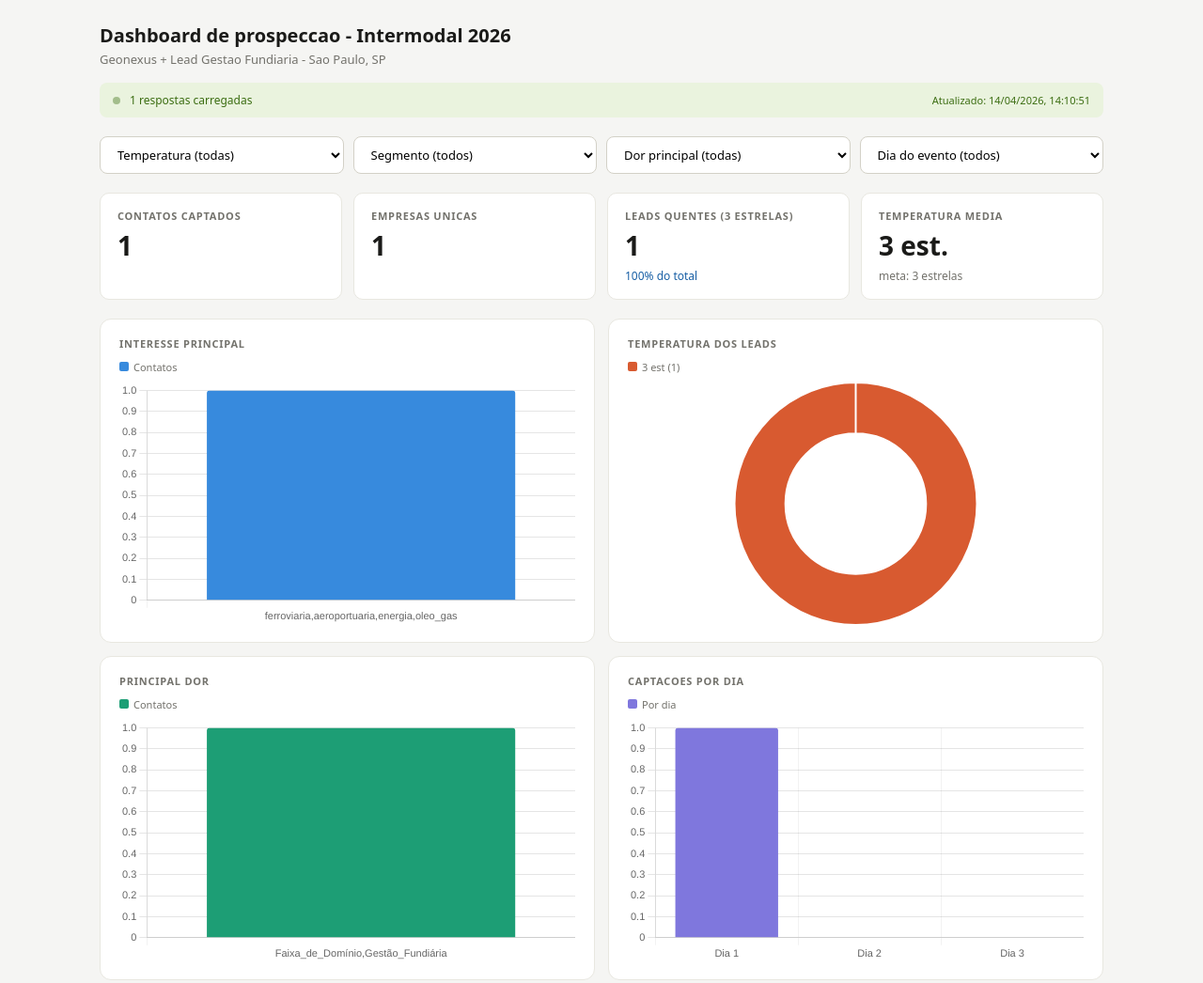
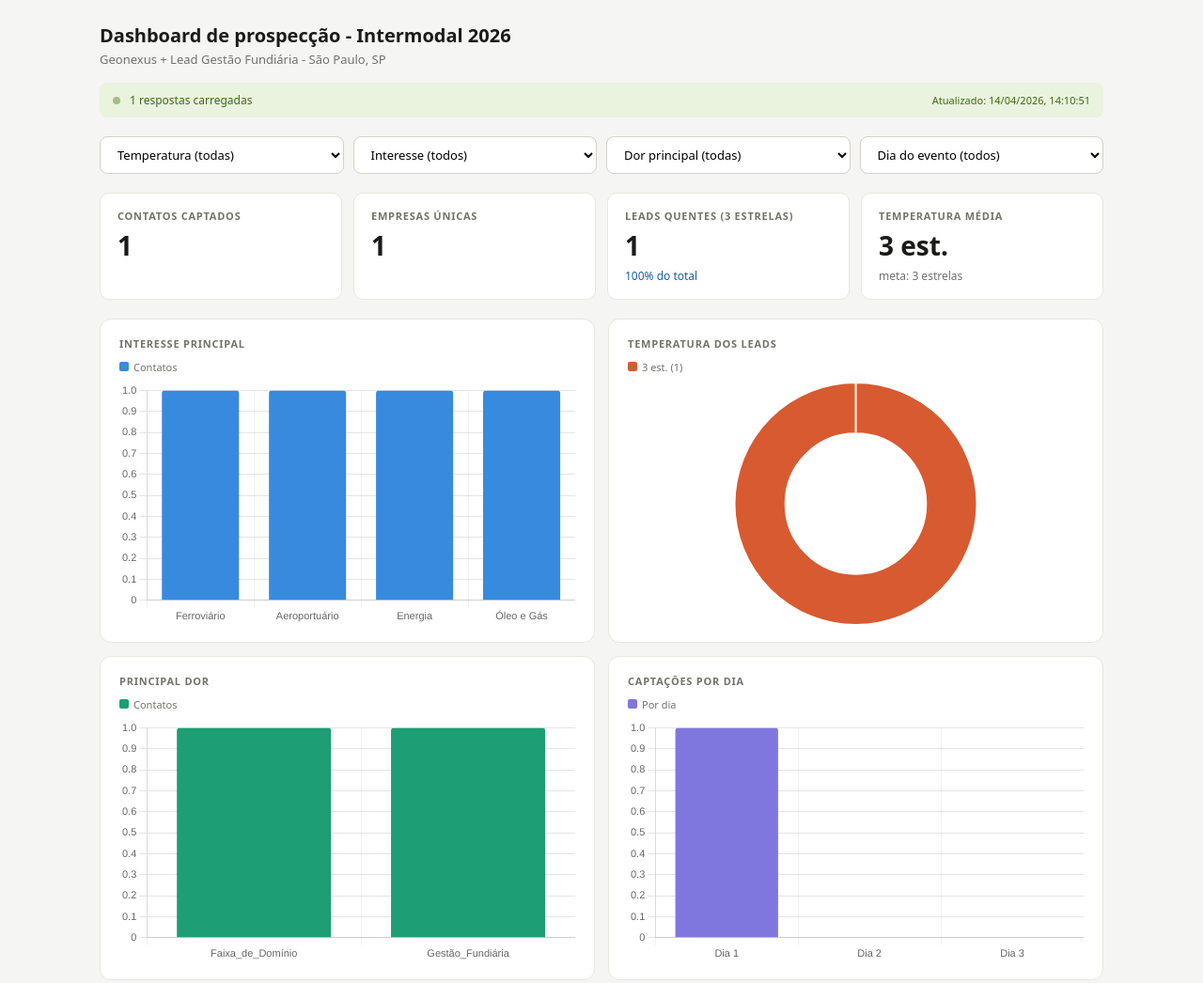
Before and after one commit to Leadfelipe/geonexus-dashboard, a plain HTML site: page index.html in a window 1280 px wide. Shown: the top 1046 px of the page at 94% size. Drawn offline with nearby package versions, Linux system fonts and the light colour scheme.

Commit message:
Refactor HTML structure and update content

```diff
--- a/index.html
+++ b/index.html
@@ -34,106 +34,458 @@ tbody tr:last-child td{border-bottom:none}
 .sb{display:flex;align-items:center;gap:10px;padding:10px 14px;background:#EAF3DE;border-radius:8px;margin-bottom:1rem;font-size:12px;color:#3B6D11}
 .dot{width:8px;height:8px;border-radius:50%;background:#3B6D11;animation:pulse 2s infinite}
 @keyframes pulse{0%,100%{opacity:1}50%{opacity:.4}}
-@media(max-width:700px){.metrics{grid-template-columns:1fr 1fr}.charts{grid-template-columns:1fr}}
+@media(max-width:700px){
+  .metrics{grid-template-columns:1fr 1fr}
+  .charts{grid-template-columns:1fr}
+}
 </style>
 </head>
 <body>
 <div class="page">
-<div style="margin-bottom:1rem"><h1>Dashboard de prospeccao - Intermodal 2026</h1><p class="sub">Geonexus + Lead Gestao Fundiaria - Sao Paulo, SP</p></div>
-<div class="sb"><span class="dot"></span><span id="st">Carregando dados...</span><span style="font-size:11px;margin-left:auto" id="lu"></span></div>
+  <div style="margin-bottom:1rem">
+    <h1>Dashboard de prospecção - Intermodal 2026</h1>
+    <p class="sub">Geonexus + Lead Gestão Fundiária - São Paulo, SP</p>
+  </div>
+
+  <div class="sb">
+    <span class="dot"></span>
+    <span id="st">Carregando dados...</span>
+    <span style="font-size:11px;margin-left:auto" id="lu"></span>
+  </div>
+
   <div class="filters">
-<select id="ft" onchange="render()"><option value="">Temperatura (todas)</option><option value="3">3 estrelas</option><option value="2">2 estrelas</option><option value="1">1 estrela</option></select>
-<select id="fs" onchange="render()"><option value="">Segmento (todos)</option></select>
-<select id="fd" onchange="render()"><option value="">Dor principal (todas)</option></select>
-<select id="fdia" onchange="render()"><option value="">Dia do evento (todos)</option><option value="14">Dia 1 - 14/04</option><option value="15">Dia 2 - 15/04</option><option value="16">Dia 3 - 16/04</option></select>
+    <select id="ft" onchange="render()">
+      <option value="">Temperatura (todas)</option>
+      <option value="3">3 estrelas</option>
+      <option value="2">2 estrelas</option>
+      <option value="1">1 estrela</option>
+    </select>
+
+    <select id="fs" onchange="render()">
+      <option value="">Interesse (todos)</option>
+    </select>
+
+    <select id="fd" onchange="render()">
+      <option value="">Dor principal (todas)</option>
+    </select>
+
+    <select id="fdia" onchange="render()">
+      <option value="">Dia do evento (todos)</option>
+      <option value="14">Dia 1 - 14/04</option>
+      <option value="15">Dia 2 - 15/04</option>
+      <option value="16">Dia 3 - 16/04</option>
+    </select>
   </div>
+
   <div class="metrics">
-<div class="met"><p class="met-lbl">Contatos captados</p><p class="met-val" id="m1">-</p></div>
-<div class="met"><p class="met-lbl">Empresas unicas</p><p class="met-val" id="m2">-</p></div>
-<div class="met"><p class="met-lbl">Leads quentes (3 estrelas)</p><p class="met-val" id="m3">-</p><p class="met-sub" style="color:#185FA5" id="m3s"></p></div>
-<div class="met"><p class="met-lbl">Temperatura media</p><p class="met-val" id="m4">-</p><p class="met-sub" style="color:#73726c">meta: 3 estrelas</p></div>
+    <div class="met">
+      <p class="met-lbl">Contatos captados</p>
+      <p class="met-val" id="m1">-</p>
     </div>
+    <div class="met">
+      <p class="met-lbl">Empresas únicas</p>
+      <p class="met-val" id="m2">-</p>
+    </div>
+    <div class="met">
+      <p class="met-lbl">Leads quentes (3 estrelas)</p>
+      <p class="met-val" id="m3">-</p>
+      <p class="met-sub" style="color:#185FA5" id="m3s"></p>
+    </div>
+    <div class="met">
+      <p class="met-lbl">Temperatura média</p>
+      <p class="met-val" id="m4">-</p>
+      <p class="met-sub" style="color:#73726c">meta: 3 estrelas</p>
+    </div>
+  </div>
+
   <div class="charts">
-<div class="card"><p class="ct">Interesse principal</p><div class="leg" style="margin-bottom:8px"><span><i style="background:#378ADD"></i>Contatos</span></div><div style="position:relative;width:100%;height:260px"><canvas id="c1" role="img" aria-label="Interesse">.</canvas></div></div>
-<div class="card"><p class="ct">Temperatura dos leads</p><div class="leg" id="lt" style="margin-bottom:8px"></div><div style="position:relative;width:100%;height:260px"><canvas id="c2" role="img" aria-label="Temp">.</canvas></div></div>
-<div class="card"><p class="ct">Principal dor</p><div class="leg" style="margin-bottom:8px"><span><i style="background:#1D9E75"></i>Contatos</span></div><div style="position:relative;width:100%;height:260px"><canvas id="c3" role="img" aria-label="Dor">.</canvas></div></div>
-<div class="card"><p class="ct">Captacoes por dia</p><div class="leg" style="margin-bottom:8px"><span><i style="background:#7F77DD"></i>Por dia</span></div><div style="position:relative;width:100%;height:260px"><canvas id="c4" role="img" aria-label="Dia">.</canvas></div></div>
+    <div class="card">
+      <p class="ct">Interesse principal</p>
+      <div class="leg" style="margin-bottom:8px">
+        <span><i style="background:#378ADD"></i>Contatos</span>
       </div>
+      <div style="position:relative;width:100%;height:260px">
+        <canvas id="c1" role="img" aria-label="Interesse">.</canvas>
+      </div>
+    </div>
+
+    <div class="card">
+      <p class="ct">Temperatura dos leads</p>
+      <div class="leg" id="lt" style="margin-bottom:8px"></div>
+      <div style="position:relative;width:100%;height:260px">
+        <canvas id="c2" role="img" aria-label="Temperatura">.</canvas>
+      </div>
+    </div>
+
+    <div class="card">
+      <p class="ct">Principal dor</p>
+      <div class="leg" style="margin-bottom:8px">
+        <span><i style="background:#1D9E75"></i>Contatos</span>
+      </div>
+      <div style="position:relative;width:100%;height:260px">
+        <canvas id="c3" role="img" aria-label="Dor">.</canvas>
+      </div>
+    </div>
+
+    <div class="card">
+      <p class="ct">Captações por dia</p>
+      <div class="leg" style="margin-bottom:8px">
+        <span><i style="background:#7F77DD"></i>Por dia</span>
+      </div>
+      <div style="position:relative;width:100%;height:260px">
+        <canvas id="c4" role="img" aria-label="Dia">.</canvas>
+      </div>
+    </div>
+  </div>
+
   <div class="tbl-card">
     <p class="ct" style="margin-bottom:12px">Leads recentes</p>
-<div style="overflow-x:auto"><table>
-<thead><tr><th>Nome</th><th>Empresa</th><th>Segmento</th><th>Dor principal</th><th>Temperatura</th><th>Estado</th></tr></thead>
-<tbody id="tb"><tr><td colspan="6" style="text-align:center;padding:2rem;color:#73726c">Carregando...</td></tr></tbody>
-</table></div>
+    <div style="overflow-x:auto">
+      <table>
+        <thead>
+          <tr>
+            <th>Nome</th>
+            <th>Empresa</th>
+            <th>Interesses</th>
+            <th>Dores</th>
+            <th>Temperatura</th>
+            <th>Estado</th>
+          </tr>
+        </thead>
+        <tbody id="tb">
+          <tr>
+            <td colspan="6" style="text-align:center;padding:2rem;color:#73726c">Carregando...</td>
+          </tr>
+        </tbody>
+      </table>
     </div>
   </div>
+</div>
+
 <script>
-var IL={rodoviaria:'Rodovias',ferroviaria:'Ferroviario',aeroportuaria:'Aeroportos',energia:'Energia',oleo_gas:'Oleo e Gas',portuaria:'Portuario',construcao_civil:'Construcao Civil',tecnologia:'Tecnologia',esg:'ESG',logistica:'Logistica',outros:'Outros'};
-var DL={'Faixa_de_Dominio':'Faixa de Dominio','Gestao_Fundiaria':'Gestao Fundiaria',BI:'BI','GEO/BIM':'GEO/BIM','Gestao_e_Monitoramento_de_Ativo':'Gest. Ativos','Avaliacao':'Avaliacao',outros:'Outros'};
-var SC={3:'#D85A30',2:'#EF9F27',1:'#B4B2A9'};
-var CH={},DATA=[];
-function setErr(m){var s=document.querySelector('.sb');s.style.background='#FCEBEB';s.style.color='#A32D2D';document.querySelector('.dot').style.background='#A32D2D';document.getElementById('st').textContent=m;}
+var IL = {
+  rodoviaria:'Rodovias',
+  ferroviaria:'Ferroviário',
+  aeroportuaria:'Aeroportuário',
+  energia:'Energia',
+  oleo_gas:'Óleo e Gás',
+  portuaria:'Portuário',
+  construcao_civil:'Construção Civil',
+  tecnologia:'Tecnologia',
+  esg:'ESG',
+  logistica:'Logística',
+  outros:'Outros'
+};
+
+var DL = {
+  'Faixa_de_Dominio':'Faixa de Domínio',
+  'Gestao_Fundiaria':'Gestão Fundiária',
+  BI:'BI',
+  'GEO/BIM':'GEO/BIM',
+  'Gestao_e_Monitoramento_de_Ativo':'Gestão e Monitoramento de Ativo',
+  'Avaliacao':'Avaliação',
+  outros:'Outros'
+};
+
+var SC = {
+  3:'#D85A30',
+  2:'#EF9F27',
+  1:'#B4B2A9'
+};
+
+var CH = {};
+var DATA = [];
+
+function setErr(m){
+  var s = document.querySelector('.sb');
+  s.style.background = '#FCEBEB';
+  s.style.color = '#A32D2D';
+  document.querySelector('.dot').style.background = '#A32D2D';
+  document.getElementById('st').textContent = m;
+}
+
+function normList(v){
+  return (v || '')
+    .split(',')
+    .map(function(x){ return x.trim(); })
+    .filter(Boolean);
+}
+
+function mapAlias(list, dict){
+  return list.map(function(k){ return dict[k] || k; });
+}
+
 async function load(){
   try{
-var r=await fetch('data.json?t='+Date.now());
-if(!r.ok)throw new Error('Aguardando GitHub Action gerar data.json (status '+r.status+')');
-var q=await r.json();
-if(q.error)throw new Error('ArcGIS erro: '+q.error.message);
-DATA=(q.features||[]).map(function(f){return f.attributes;});
-fillF();render();
-var sb=document.querySelector('.sb');sb.style.background='#EAF3DE';sb.style.color='#3B6D11';document.querySelector('.dot').style.background='#3B6D11';
-document.getElementById('st').textContent=DATA.length+' respostas carregadas';
-document.getElementById('lu').textContent='Atualizado: '+new Date().toLocaleString('pt-BR');
-}catch(e){setErr(e.message);}
+    var r = await fetch('data.json?t=' + Date.now());
+    if(!r.ok) throw new Error('Aguardando GitHub Action gerar data.json (status ' + r.status + ')');
+
+    var q = await r.json();
+    if(q.error) throw new Error('ArcGIS erro: ' + q.error.message);
+
+    DATA = (q.features || []).map(function(f){ return f.attributes; });
+
+    fillF();
+    render();
+
+    var sb = document.querySelector('.sb');
+    sb.style.background = '#EAF3DE';
+    sb.style.color = '#3B6D11';
+    document.querySelector('.dot').style.background = '#3B6D11';
+
+    document.getElementById('st').textContent = DATA.length + ' respostas carregadas';
+    document.getElementById('lu').textContent = 'Atualizado: ' + new Date().toLocaleString('pt-BR');
+  }catch(e){
+    setErr(e.message);
   }
+}
+
 function fillF(){
-var ss=[...new Set(DATA.flatMap(function(r){return(r.interesse_principal||'').split(' ');}).map(function(k){return IL[k];}).filter(Boolean))];
-var ds=[...new Set(DATA.flatMap(function(r){return(r.principal_dor||'').split(' ');}).map(function(k){return DL[k];}).filter(Boolean))];
-var sf=document.getElementById('fs');sf.innerHTML='<option value="">Segmento (todos)</option>';ss.forEach(function(s){var o=document.createElement('option');o.value=s;o.textContent=s;sf.appendChild(o);});
-var df=document.getElementById('fd');df.innerHTML='<option value="">Dor principal (todas)</option>';ds.forEach(function(d){var o=document.createElement('option');o.value=d;o.textContent=d;df.appendChild(o);});
+  var interesses = [...new Set(
+    DATA.flatMap(function(r){
+      return mapAlias(normList(r.interesse_principal), IL);
+    })
+  )].sort();
+
+  var dores = [...new Set(
+    DATA.flatMap(function(r){
+      return mapAlias(normList(r.principal_dor), DL);
+    })
+  )].sort();
+
+  var sf = document.getElementById('fs');
+  sf.innerHTML = '<option value="">Interesse (todos)</option>';
+  interesses.forEach(function(s){
+    var o = document.createElement('option');
+    o.value = s;
+    o.textContent = s;
+    sf.appendChild(o);
+  });
+
+  var df = document.getElementById('fd');
+  df.innerHTML = '<option value="">Dor principal (todas)</option>';
+  dores.forEach(function(d){
+    var o = document.createElement('option');
+    o.value = d;
+    o.textContent = d;
+    df.appendChild(o);
+  });
 }
+
 function filt(){
-var t=document.getElementById('ft').value,s=document.getElementById('fs').value,d=document.getElementById('fd').value,dia=document.getElementById('fdia').value;
+  var t = document.getElementById('ft').value;
+  var s = document.getElementById('fs').value;
+  var d = document.getElementById('fd').value;
+  var dia = document.getElementById('fdia').value;
+
   return DATA.filter(function(r){
-if(t&&String(r.temperatura_estrelas_avalie_seu)!==t)return false;
-if(s&&!(r.interesse_principal||'').split(' ').map(function(k){return IL[k];}).includes(s))return false;
-if(d&&!(r.principal_dor||'').split(' ').map(function(k){return DL[k];}).includes(d))return false;
-if(dia&&new Date(r.CreationDate||0).getDate()!==Number(dia))return false;
+    if(t && String(r.temperatura_estrelas_avalie_seu) !== t) return false;
+
+    var interesses = mapAlias(normList(r.interesse_principal), IL);
+    if(s && !interesses.includes(s)) return false;
+
+    var dores = mapAlias(normList(r.principal_dor), DL);
+    if(d && !dores.includes(d)) return false;
+
+    if(dia && new Date(r.CreationDate || 0).getDate() !== Number(dia)) return false;
+
     return true;
   });
 }
-function cM(rows,f,lm){var c={};rows.forEach(function(r){(r[f]||'').split(' ').forEach(function(k){if(!k)return;var l=lm[k]||k;c[l]=(c[l]||0)+1;});});return Object.entries(c).sort(function(a,b){return b[1]-a[1];});}
-function cS(rows,f){var c={};rows.forEach(function(r){if(r[f])c[r[f]]=(c[r[f]]||0)+1;});return Object.entries(c).sort(function(a,b){return b[1]-a[1];});}
-function mk(id,type,labels,data,colors,ex){
-ex=ex||{};if(CH[id])CH[id].destroy();
-CH[id]=new Chart(document.getElementById(id),{type:type,data:{labels:labels,datasets:[{data:data,backgroundColor:colors,borderRadius:type==='bar'?3:0,borderWidth:type==='doughnut'?2:0,borderColor:'#fff'}]},options:Object.assign({responsive:true,maintainAspectRatio:false,plugins:{legend:{display:false}},indexAxis:type==='bar'&&labels.length>4?'y':'x'},ex)});
+
+function cM(rows, field, labelMap){
+  var c = {};
+  rows.forEach(function(r){
+    normList(r[field]).forEach(function(k){
+      var label = labelMap[k] || k;
+      c[label] = (c[label] || 0) + 1;
+    });
+  });
+  return Object.entries(c).sort(function(a,b){ return b[1] - a[1]; });
 }
-function st(n){var c=SC[n]||'#D3D1C7';return '<div class="stars">'+[1,2,3].map(function(i){return '<span class="star" style="background:'+(i<=n?c:'#E8E7E0')+'"></span>';}).join('')+'</div>';}
+
+function cS(rows, field){
+  var c = {};
+  rows.forEach(function(r){
+    var v = r[field];
+    if(v !== undefined && v !== null && v !== ''){
+      c[v] = (c[v] || 0) + 1;
+    }
+  });
+  return Object.entries(c).sort(function(a,b){ return b[1] - a[1]; });
+}
+
+function mk(id, type, labels, data, colors, ex){
+  ex = ex || {};
+  if(CH[id]) CH[id].destroy();
+
+  CH[id] = new Chart(document.getElementById(id), {
+    type: type,
+    data: {
+      labels: labels,
+      datasets: [{
+        data: data,
+        backgroundColor: colors,
+        borderRadius: type === 'bar' ? 3 : 0,
+        borderWidth: type === 'doughnut' ? 2 : 0,
+        borderColor: '#fff'
+      }]
+    },
+    options: Object.assign({
+      responsive: true,
+      maintainAspectRatio: false,
+      plugins: {
+        legend: { display: false }
+      },
+      indexAxis: type === 'bar' && labels.length > 4 ? 'y' : 'x'
+    }, ex)
+  });
+}
+
+function st(n){
+  var c = SC[n] || '#D3D1C7';
+  return '<div class="stars">' + [1,2,3].map(function(i){
+    return '<span class="star" style="background:' + (i <= n ? c : '#E8E7E0') + '"></span>';
+  }).join('') + '</div>';
+}
+
 function render(){
-var d=filt(),tot=d.length;
-document.getElementById('m1').textContent=tot;
-document.getElementById('m2').textContent=new Set(d.map(function(r){return r.nome_e_empresa_informe_seu_nome||'';})).size||0;
-var q=d.filter(function(r){return Number(r.temperatura_estrelas_avalie_seu)===3;}).length;
-document.getElementById('m3').textContent=q;
-document.getElementById('m3s').textContent=tot?Math.round(q/tot*100)+'% do total':'';
-var ts=d.map(function(r){return Number(r.temperatura_estrelas_avalie_seu);}).filter(function(v){return v>0;});
-document.getElementById('m4').textContent=ts.length?(Math.round(ts.reduce(function(a,b){return a+b;},0)/ts.length*10)/10)+' est.':'-';
-var ie=cM(d,'interesse_principal',IL);
-mk('c1','bar',ie.map(function(x){return x[0];}),ie.map(function(x){return x[1];}),ie.map(function(){return '#378ADD';}),{scales:{x:{beginAtZero:true,grid:{color:'rgba(0,0,0,0.05)'},ticks:{font:{size:11}}},y:{ticks:{font:{size:11}}}}});
-var tmap={1:'1 est',2:'2 est',3:'3 est'};
-var te=cS(d,'temperatura_estrelas_avalie_seu').map(function(kv){return[tmap[kv[0]]||kv[0],kv[1],SC[Number(kv[0])]||'#ccc'];});
-mk('c2','doughnut',te.map(function(x){return x[0];}),te.map(function(x){return x[1];}),te.map(function(x){return x[2];}),{cutout:'58%'});
-document.getElementById('lt').innerHTML=te.map(function(x){return '<span><i style="background:'+x[2]+'"></i>'+x[0]+' ('+x[1]+')</span>';}).join('');
-var de=cM(d,'principal_dor',DL);
-mk('c3','bar',de.map(function(x){return x[0];}),de.map(function(x){return x[1];}),de.map(function(){return '#1D9E75';}),{scales:{x:{beginAtZero:true,grid:{color:'rgba(0,0,0,0.05)'},ticks:{font:{size:11}}},y:{ticks:{font:{size:11}}}}});
-var dias={'Dia 1':0,'Dia 2':0,'Dia 3':0};
-d.forEach(function(r){var dt=new Date(r.CreationDate||0).getDate();if(dt===14)dias['Dia 1']++;else if(dt===15)dias['Dia 2']++;else if(dt===16)dias['Dia 3']++;});
-mk('c4','bar',Object.keys(dias),Object.values(dias),['#7F77DD','#AFA9EC','#CECBF6'],{scales:{x:{grid:{color:'rgba(0,0,0,0.05)'},ticks:{font:{size:11}}},y:{beginAtZero:true,ticks:{font:{size:11}}}}});
-var rec=d.slice().reverse().slice(0,10);
-document.getElementById('tb').innerHTML=rec.length?rec.map(function(r){return'<tr><td style="font-weight:500">'+(r.nome||'-')+'</td><td style="color:#73726c">'+(r.nome_e_empresa_informe_seu_nome||'-')+'</td><td>'+((r.interesse_principal||'').split(' ').slice(0,1).map(function(k){return IL[k]||k;}).join('')||'-')+'</td><td>'+((r.principal_dor||'').split(' ').slice(0,1).map(function(k){return DL[k]||k;}).join('')||'-')+'</td><td>'+st(Number(r.temperatura_estrelas_avalie_seu))+'</td><td>'+(r.estado||'-')+'</td></tr>';}).join(''):'<tr><td colspan="6" style="text-align:center;padding:2rem;color:#73726c">Sem resultados</td></tr>';
+  var d = filt();
+  var tot = d.length;
+
+  document.getElementById('m1').textContent = tot;
+
+  var empresas = new Set(
+    d.map(function(r){
+      return (r.nome_e_empresa_informe_seu_nome || '').trim();
+    }).filter(Boolean)
+  );
+  document.getElementById('m2').textContent = empresas.size;
+
+  var q = d.filter(function(r){
+    return Number(r.temperatura_estrelas_avalie_seu) === 3;
+  }).length;
+  document.getElementById('m3').textContent = q;
+  document.getElementById('m3s').textContent = tot ? Math.round(q / tot * 100) + '% do total' : '';
+
+  var ts = d.map(function(r){
+    return Number(r.temperatura_estrelas_avalie_seu);
+  }).filter(function(v){
+    return v > 0;
+  });
+
+  document.getElementById('m4').textContent = ts.length
+    ? (Math.round(ts.reduce(function(a,b){ return a + b; }, 0) / ts.length * 10) / 10) + ' est.'
+    : '-';
+
+  var ie = cM(d, 'interesse_principal', IL);
+  mk(
+    'c1',
+    'bar',
+    ie.map(function(x){ return x[0]; }),
+    ie.map(function(x){ return x[1]; }),
+    ie.map(function(){ return '#378ADD'; }),
+    {
+      scales: {
+        x: {
+          beginAtZero: true,
+          grid: { color:'rgba(0,0,0,0.05)' },
+          ticks: { font:{ size:11 } }
+        },
+        y: {
+          ticks: { font:{ size:11 } }
         }
+      }
+    }
+  );
+
+  var tmap = {1:'1 est.', 2:'2 est.', 3:'3 est.'};
+  var te = cS(d, 'temperatura_estrelas_avalie_seu').map(function(kv){
+    return [tmap[kv[0]] || kv[0], kv[1], SC[Number(kv[0])] || '#ccc'];
+  });
+
+  mk(
+    'c2',
+    'doughnut',
+    te.map(function(x){ return x[0]; }),
+    te.map(function(x){ return x[1]; }),
+    te.map(function(x){ return x[2]; }),
+    { cutout:'58%' }
+  );
+
+  document.getElementById('lt').innerHTML = te.map(function(x){
+    return '<span><i style="background:' + x[2] + '"></i>' + x[0] + ' (' + x[1] + ')</span>';
+  }).join('');
+
+  var de = cM(d, 'principal_dor', DL);
+  mk(
+    'c3',
+    'bar',
+    de.map(function(x){ return x[0]; }),
+    de.map(function(x){ return x[1]; }),
+    de.map(function(){ return '#1D9E75'; }),
+    {
+      scales: {
+        x: {
+          beginAtZero: true,
+          grid: { color:'rgba(0,0,0,0.05)' },
+          ticks: { font:{ size:11 } }
+        },
+        y: {
+          ticks: { font:{ size:11 } }
+        }
+      }
+    }
+  );
+
+  var dias = {'Dia 1':0, 'Dia 2':0, 'Dia 3':0};
+  d.forEach(function(r){
+    var dt = new Date(r.CreationDate || 0).getDate();
+    if(dt === 14) dias['Dia 1']++;
+    else if(dt === 15) dias['Dia 2']++;
+    else if(dt === 16) dias['Dia 3']++;
+  });
+
+  mk(
+    'c4',
+    'bar',
+    Object.keys(dias),
+    Object.values(dias),
+    ['#7F77DD','#AFA9EC','#CECBF6'],
+    {
+      scales: {
+        x: {
+          grid: { color:'rgba(0,0,0,0.05)' },
+          ticks: { font:{ size:11 } }
+        },
+        y: {
+          beginAtZero: true,
+          ticks: { font:{ size:11 } }
+        }
+      }
+    }
+  );
+
+  var rec = d.slice().reverse().slice(0,10);
+  document.getElementById('tb').innerHTML = rec.length
+    ? rec.map(function(r){
+        var interessesTxt = mapAlias(normList(r.interesse_principal), IL).join(', ') || '-';
+        var doresTxt = mapAlias(normList(r.principal_dor), DL).join(', ') || '-';
+
+        return '<tr>' +
+          '<td style="font-weight:500">' + (r.nome || '-') + '</td>' +
+          '<td style="color:#73726c">' + (r.nome_e_empresa_informe_seu_nome || '-') + '</td>' +
+          '<td>' + interessesTxt + '</td>' +
+          '<td>' + doresTxt + '</td>' +
+          '<td>' + st(Number(r.temperatura_estrelas_avalie_seu)) + '</td>' +
+          '<td>' + (r.estado || '-') + '</td>' +
+        '</tr>';
+      }).join('')
+    : '<tr><td colspan="6" style="text-align:center;padding:2rem;color:#73726c">Sem resultados</td></tr>';
+}
+
 load();
-setInterval(load,60000);
+setInterval(load, 60000);
 </script>
 </body>
 </html>
```
Lines whose indentation alone changed are shown as unchanged.
